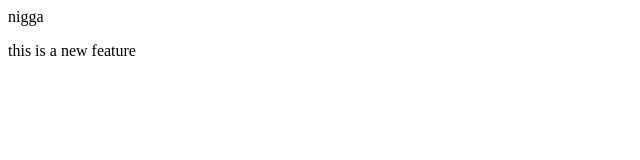
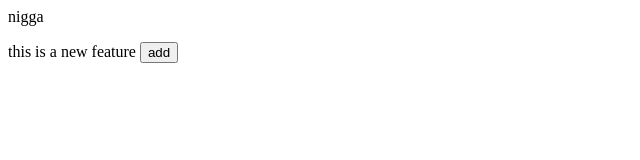
Before and after one commit to faizanfareedkhan/localrepo, a plain HTML site: page index.html in a window 1280 px wide. Shown: the whole page, without its empty margins (0-640 px from the left). Drawn offline with Linux system fonts and the light colour scheme.

Commit message:
add new button

```diff
--- a/index.html
+++ b/index.html
@@ -1,2 +1,2 @@
 <p>nigga</p>
-<p>this is a new feature</p>
+<p>this is a new feature <button>add</button></p>
```
